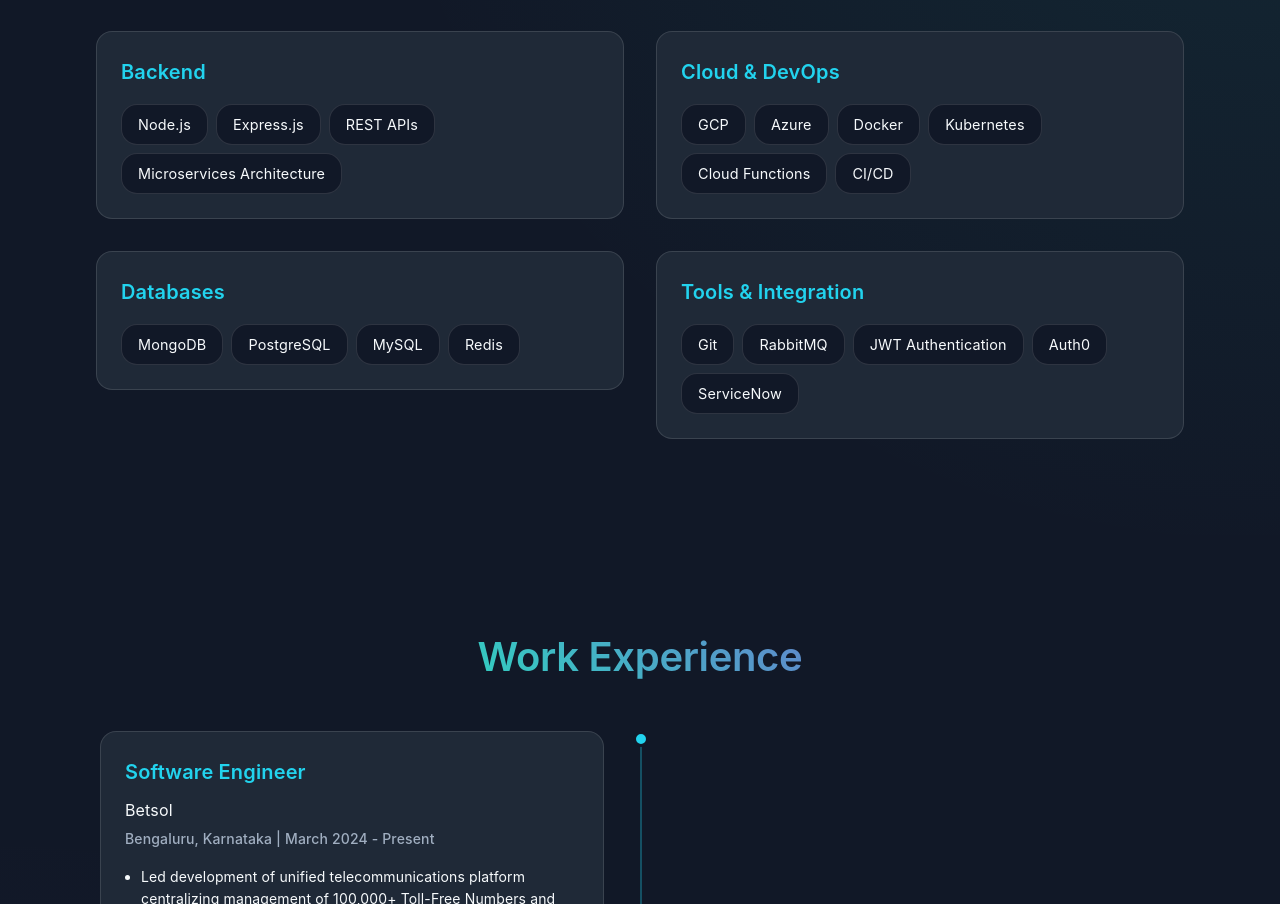
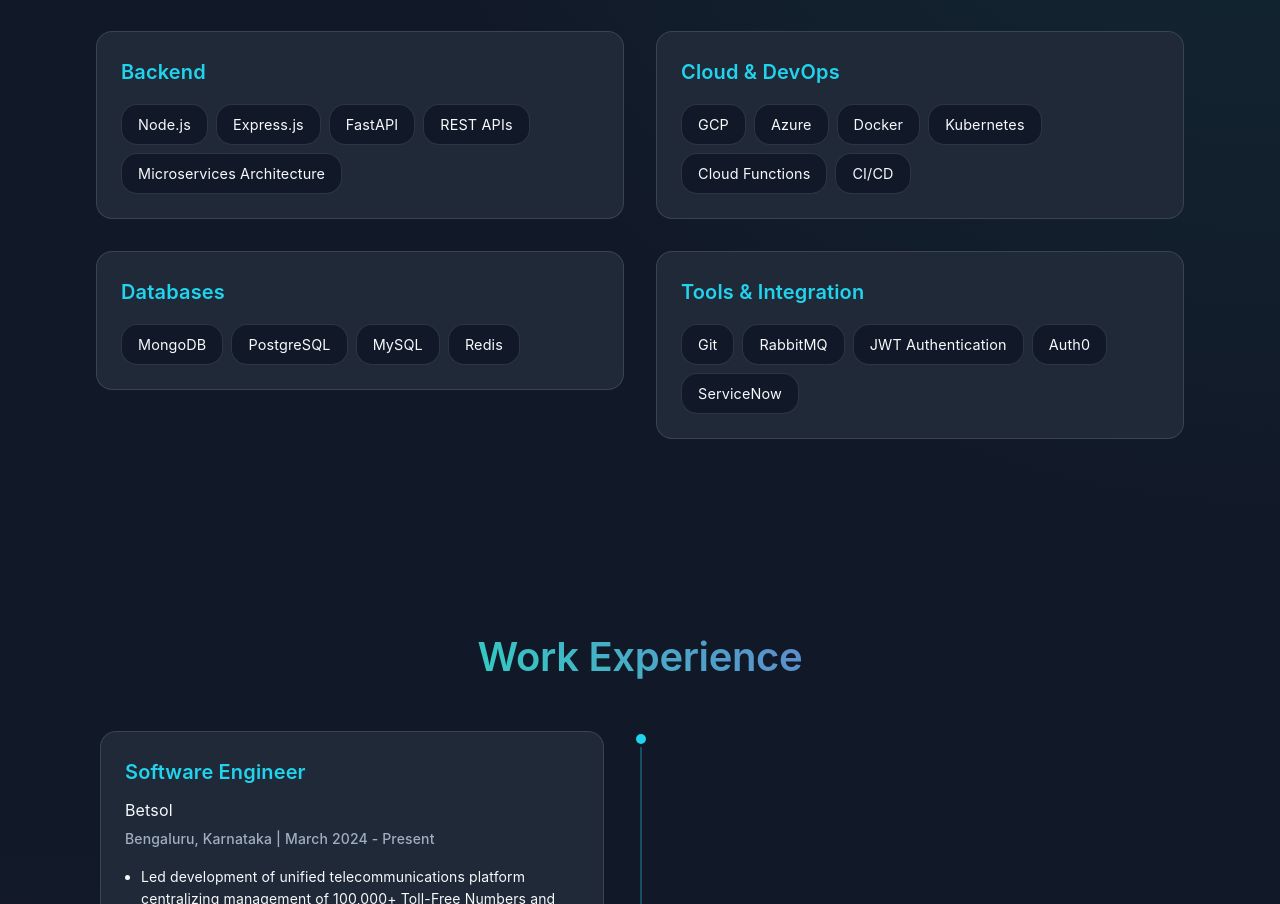
Before and after one commit to Suryavardhan28/portfolio, a React (Vite) app: page / in a window 1280 px wide. Shown: the part 1857-2761 px from the top of the page. Built offline with nearby package versions, Linux system fonts and the light colour scheme.

Commit message:
Added skills

```diff
--- a/src/components/TechnicalSkills.tsx
+++ b/src/components/TechnicalSkills.tsx
@@ -28,6 +28,7 @@ const skills: Skill[] = [
         items: [
             "Node.js",
             "Express.js",
+            "FastAPI",
             "REST APIs",
             "Microservices Architecture",
         ],
```
